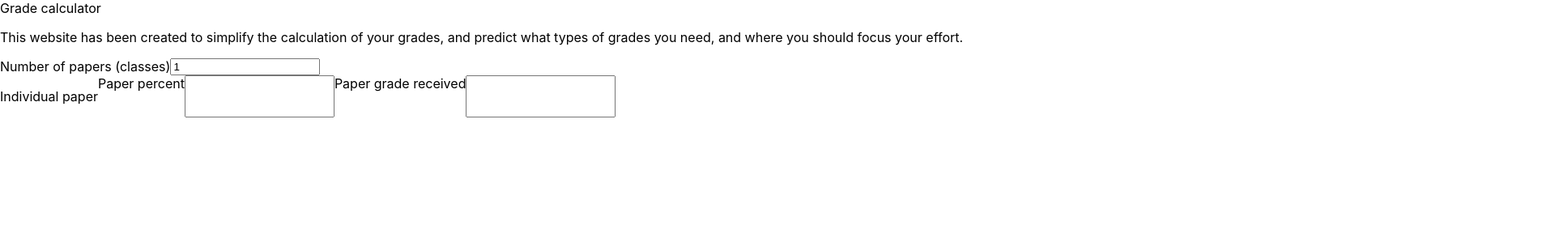
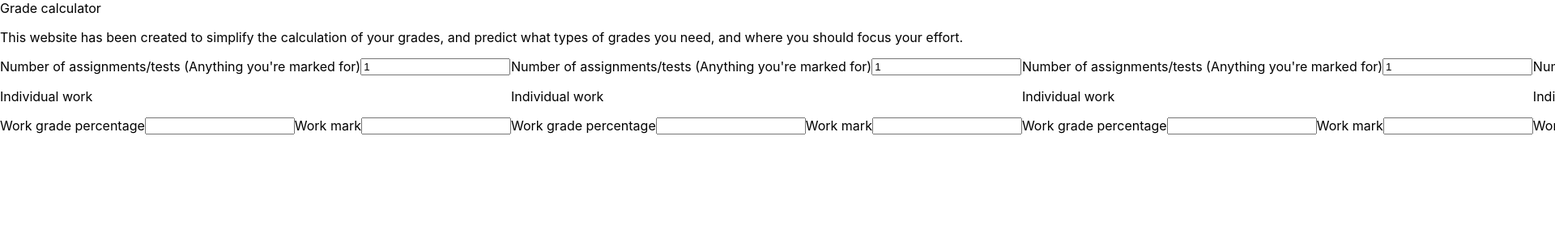
Before and after one commit to westshae/grade-calculator, a React (Create React App) app: page / in a window 1280 px wide. Shown: the top 300 px of the page at 81% size, 1920 px wide, since content can reach past the window. Built offline with nearby package versions, Linux system fonts and the light colour scheme.

Commit message:
Updated each individual course into a component

```diff
--- /dev/null
+++ b/src/components/courseContainer.js
@@ -0,0 +1,71 @@
+import styled from "styled-components"
+import { Component } from "react"
+
+const Container = styled.div`
+    display:flexbox;
+`
+
+const InputLabel = styled.label`
+    display:flexbox;
+`
+
+const Input = styled.input`
+    display:flexbox;
+`
+const PaperContainer = styled.div`
+    display:flexbox;
+    flex-direction:row;
+
+`
+
+class Course extends Component {
+    constructor(props){
+        super(props);
+        this.state = {
+            numPapers: 1,
+        }
+    }
+
+    handleNumCoursesChange(e) {
+        //Checks if the value isn't a string, if it isn't changes value to 1
+        let value = e.target.value;
+        if(!Boolean(value)){value = 1;}
+        if(isNaN(value)){value = 1;}
+
+        //Checks if the values fit the correct range, if not changes value
+        let valueInt = parseInt(value);
+        if(valueInt > 10){valueInt = 10;}
+        if(valueInt <= 0){valueInt = 1;}
+
+        this.setState({
+          numCourses: valueInt
+        })
+    }
+
+    render(){
+        return(
+            <div>
+                <Container>
+                    <InputLabel>Number of assignments/tests (Anything you're marked for)</InputLabel>
+                    <Input type="number" onChange={this.handleNumCoursesChange.bind(this)} value={this.state.numCourses} defaultValue={1}/>
+                </Container>
+                {Array(this.state.numCourses).fill(
+                    <div>
+                        <p>Individual work</p>
+
+                        <PaperContainer>
+                            <InputLabel>Work grade percentage</InputLabel>
+                            <Input/>
+                            <InputLabel>Work mark</InputLabel>
+                            <Input/>
+                            <br/>
+                        </PaperContainer>
+                    </div>
+                    )}
+
+            </div>
+        )
+    }
+}
+
+export default Course;
--- a/src/components/initiate.js
+++ b/src/components/initiate.js
@@ -1,22 +1,12 @@
 import styled from "styled-components";
 import {Component} from "react"
 
+//Component imports
+import Course from "../components/courseContainer"
+
 const Container = styled.div`
     display:flexbox;
-`
-
-const InputLabel = styled.label`
-    display:flexbox;
-`
-
-const Input = styled.input`
-    display:flexbox;
-`
-
-const PaperContainer = styled.div`
-    display:flexbox;
-    flex-direction:row;
-
+    flex-direction:column;
 `
 
 class initiate extends Component{
@@ -45,22 +35,12 @@ class initiate extends Component{
 
     render(){
         return(
-            <div>
-                <Container>
-                    <InputLabel>Number of papers (classes)</InputLabel>
-                    <Input type="number" onChange={this.handleNumCoursesChange.bind(this)} value={this.state.numCourses}/>
-                </Container>
-                {Array(this.state.numCourses).fill(
-                <PaperContainer>
-                    <p>Individual paper</p>
-                    <InputLabel>Paper percent</InputLabel>
-                    <Input/>
-                    <InputLabel>Paper grade received</InputLabel>
-                    <Input/>
-                    <br/>
-                </PaperContainer>
-                )}
-            </div>
+            <Container>
+                <Course/>
+                <Course/>
+                <Course/>
+                <Course/>
+            </Container>
 
         )
     }
```
